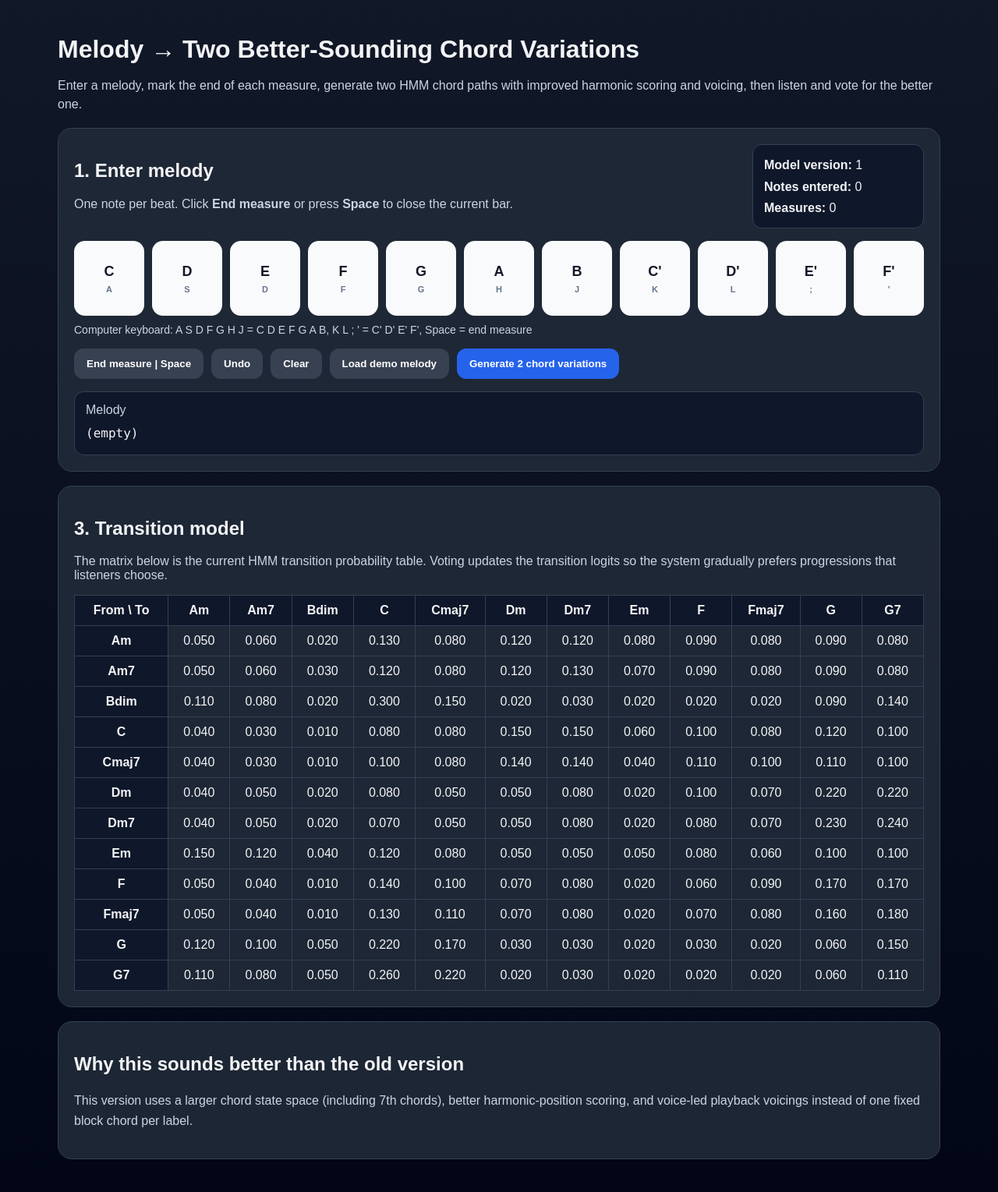
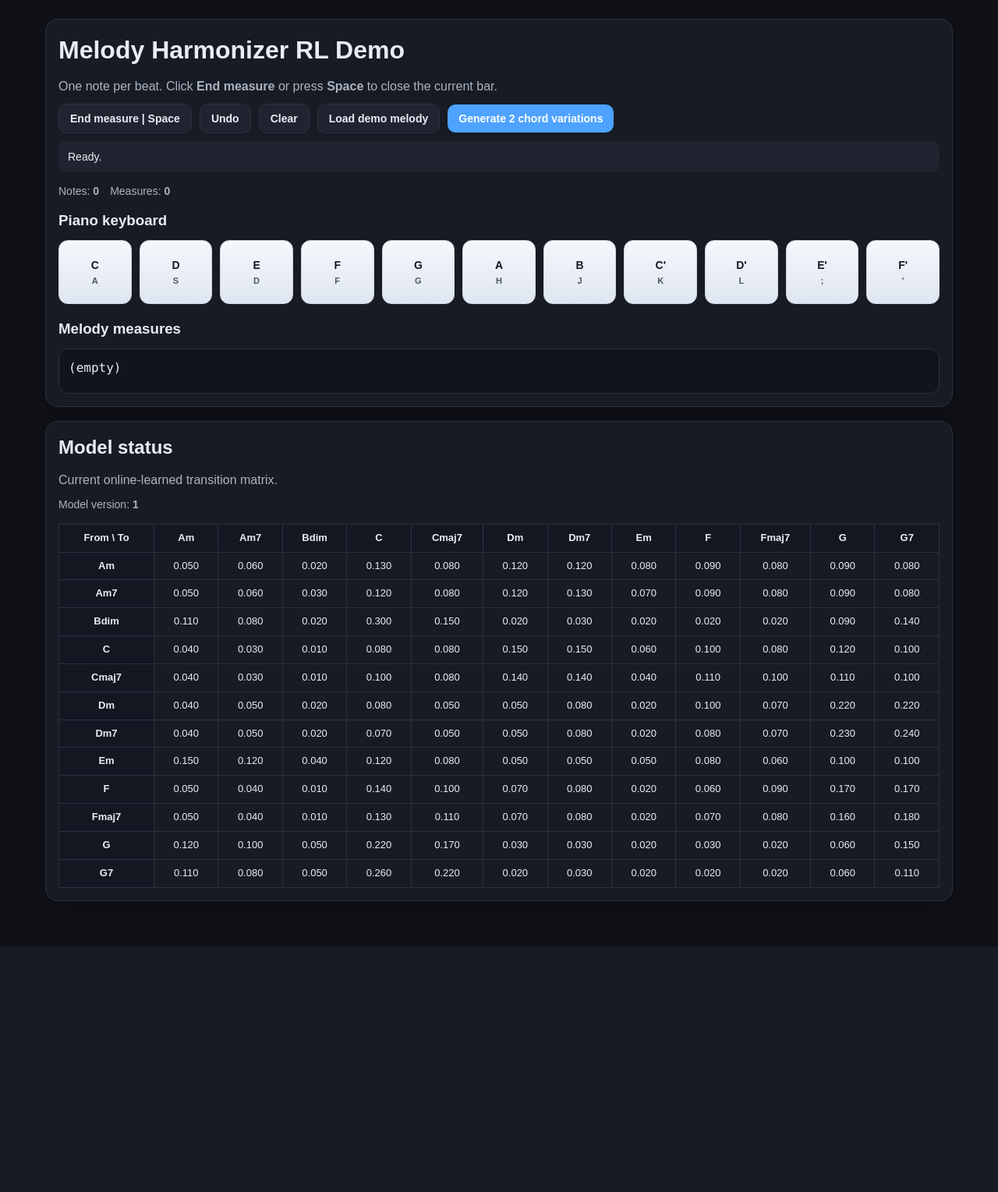
Before and after one commit to haoyunyang777/render_melody_service, a Flask app: page / in a window 1280 px wide. Shown: the whole page at 78% size. After the commit the page ends 1214 px from the top, so only its background shows below. Run offline with Flask 3, Linux system fonts and the light colour scheme; some libraries are stand-ins or nearby versions.

Commit message:
Add files via upload

```diff
--- a/templates/index.html
+++ b/templates/index.html
@@ -1,41 +1,308 @@
-<!doctype html>
+<!DOCTYPE html>
 <html lang="en">
 <head>
-  <meta charset="utf-8" />
-  <meta name="viewport" content="width=device-width, initial-scale=1" />
-  <title>Melody Chord Preference Trainer</title>
-  <link rel="stylesheet" href="{{ url_for('static', filename='style.css') }}" />
-  <script src="https://cdnjs.cloudflare.com/ajax/libs/tone/15.1.22/Tone.min.js" defer></script>
-  <script src="{{ url_for('static', filename='app.js') }}" defer></script>
+  <meta charset="UTF-8" />
+  <meta name="viewport" content="width=device-width, initial-scale=1.0" />
+  <title>Melody Harmonizer RL Demo</title>
+  <script src="https://unpkg.com/tone@14.7.77/build/Tone.js"></script>
+  <style>
+    :root {
+      --bg: #0f1117;
+      --panel: #171b24;
+      --panel-2: #1f2430;
+      --text: #e8ecf3;
+      --muted: #aab4c3;
+      --line: #2a3140;
+      --primary: #4da3ff;
+      --primary-2: #1d4ed8;
+      --success-bg: #183a24;
+      --success-fg: #b8f5c8;
+      --warn-bg: #4a3412;
+      --warn-fg: #ffd89a;
+      --error-bg: #4a1f24;
+      --error-fg: #ffb8c0;
+    }
+
+    * {
+      box-sizing: border-box;
+    }
+
+    body {
+      margin: 0;
+      font-family: Arial, Helvetica, sans-serif;
+      background: var(--bg);
+      color: var(--text);
+      line-height: 1.45;
+    }
+
+    .container {
+      max-width: 1200px;
+      margin: 0 auto;
+      padding: 24px 18px 40px;
+    }
+
+    h1, h2, h3 {
+      margin: 0 0 12px 0;
+    }
+
+    p {
+      margin: 0 0 10px 0;
+    }
+
+    .muted {
+      color: var(--muted);
+    }
+
+    .panel {
+      background: var(--panel);
+      border: 1px solid var(--line);
+      border-radius: 16px;
+      padding: 16px;
+      margin-bottom: 18px;
+      box-shadow: 0 6px 18px rgba(0, 0, 0, 0.18);
+    }
+
+    .controls {
+      display: flex;
+      gap: 10px;
+      align-items: center;
+    }
+
+    .controls.wrap {
+      flex-wrap: wrap;
+    }
+
+    button {
+      border: 0;
+      border-radius: 10px;
+      padding: 10px 14px;
+      font-size: 14px;
+      font-weight: 600;
+      cursor: pointer;
+      transition: transform 0.12s ease, opacity 0.12s ease, box-shadow 0.15s ease, background 0.15s ease;
+    }
+
+    button:hover {
+      transform: translateY(-1px);
+    }
+
+    button:disabled {
+      opacity: 0.55;
+      cursor: not-allowed;
+      transform: none;
+    }
+
+    button.primary {
+      background: var(--primary);
+      color: white;
+    }
+
+    button.primary:hover {
+      background: var(--primary-2);
+    }
+
+    button.secondary {
+      background: var(--panel-2);
+      color: var(--text);
+      border: 1px solid var(--line);
+    }
+
+    button.secondary:hover {
+      background: #283041;
+    }
+
+    .stats {
+      display: flex;
+      flex-wrap: wrap;
+      gap: 14px;
+      margin: 10px 0 14px;
+      color: var(--muted);
+      font-size: 14px;
+    }
+
+    .mono-box {
+      background: #10141d;
+      border: 1px solid var(--line);
+      border-radius: 12px;
+      padding: 12px;
+      font-family: Consolas, Monaco, monospace;
+      white-space: pre-wrap;
+      word-break: break-word;
+      min-height: 58px;
+    }
+
+    .piano-grid {
+      display: grid;
+      grid-template-columns: repeat(auto-fit, minmax(88px, 1fr));
+      gap: 10px;
+      margin-top: 12px;
+    }
+
+    .piano-key {
+      min-height: 82px;
+      background: linear-gradient(180deg, #f5f7fb, #dfe6f1);
+      color: #111827;
+      border: 1px solid #cfd6e3;
+      border-radius: 12px;
+      display: flex;
+      flex-direction: column;
+      justify-content: center;
+      align-items: center;
+    }
+
+    .piano-key small {
+      margin-top: 6px;
+      color: #4b5563;
+      font-size: 11px;
+    }
+
+    .piano-key.active {
+      background: linear-gradient(180deg, #fff7cf, #ffe38f);
+      box-shadow: 0 0 0 3px rgba(255, 219, 77, 0.25);
+    }
+
+    .action-feedback {
+      margin: 10px 0 14px 0;
+      padding: 10px 12px;
+      border-radius: 10px;
+      background: var(--panel-2);
+      color: var(--text);
+      font-size: 14px;
+      transition: all 0.2s ease;
+    }
+
+    .action-feedback.info {
+      background: var(--panel-2);
+      color: var(--text);
+    }
+
+    .action-feedback.success {
+      background: var(--success-bg);
+      color: var(--success-fg);
+    }
+
+    .action-feedback.warn {
+      background: var(--warn-bg);
+      color: var(--warn-fg);
+    }
+
+    .action-feedback.error {
+      background: var(--error-bg);
+      color: var(--error-fg);
+    }
+
+    .measure-flash {
+      outline: 2px solid #7ee787;
+      background: rgba(126, 231, 135, 0.10);
+      border-radius: 8px;
+      transition: all 0.18s ease;
+    }
+
+    .btn-flash {
+      box-shadow: 0 0 0 3px rgba(126, 231, 135, 0.35);
+      transform: translateY(-1px);
+      transition: all 0.15s ease;
+    }
+
+    .comparison-grid {
+      display: grid;
+      grid-template-columns: 1fr 1fr;
+      gap: 16px;
+      margin-top: 14px;
+    }
+
+    .variation-card {
+      background: #10141d;
+      border: 1px solid var(--line);
+      border-radius: 14px;
+      padding: 14px;
+    }
+
+    .variation-head {
+      display: flex;
+      justify-content: space-between;
+      align-items: center;
+      gap: 10px;
+      margin-bottom: 12px;
+    }
+
+    .variation-actions {
+      display: flex;
+      gap: 10px;
+      flex-wrap: wrap;
+      margin-bottom: 12px;
+    }
+
+    .chord-list {
+      display: grid;
+      gap: 10px;
+    }
+
+    .chord-cell {
+      background: #171d29;
+      border: 1px solid var(--line);
+      border-radius: 12px;
+      padding: 10px;
+    }
+
+    .measure-index {
+      color: var(--muted);
+      font-size: 12px;
+      margin-bottom: 4px;
+    }
+
+    .chord-label {
+      font-size: 18px;
+      font-weight: 700;
+      margin-bottom: 4px;
+    }
+
+    .tiny {
+      font-size: 12px;
+      color: var(--muted);
+      margin-top: 2px;
+    }
+
+    .hidden {
+      display: none;
+    }
+
+    .matrix-wrap {
+      overflow-x: auto;
+    }
+
+    .matrix-table {
+      width: 100%;
+      border-collapse: collapse;
+      font-size: 13px;
+      min-width: 760px;
+    }
+
+    .matrix-table th,
+    .matrix-table td {
+      border: 1px solid var(--line);
+      padding: 8px 10px;
+      text-align: center;
+    }
+
+    .matrix-table th {
+      background: #121722;
+    }
+
+    @media (max-width: 900px) {
+      .comparison-grid {
+        grid-template-columns: 1fr;
+      }
+    }
+  </style>
 </head>
 <body>
-  <main class="container">
-    <header class="hero">
-      <h1>Melody → Two Better-Sounding Chord Variations</h1>
-      <p>
-        Enter a melody, mark the end of each measure, generate two HMM chord paths with improved
-        harmonic scoring and voicing, then listen and vote for the better one.
+  <div class="container">
+    <div class="panel">
+      <h1>Melody Harmonizer RL Demo</h1>
+      <p class="muted">
+        One note per beat. Click <strong>End measure</strong> or press <strong>Space</strong> to close the current bar.
       </p>
-    </header>
-
-    <section class="panel">
-      <div class="row space-between wrap">
-        <div>
-          <h2>1. Enter melody</h2>
-          <p class="muted">One note per beat. Click <strong>End measure</strong> or press <strong>Space</strong> to close the current bar.</p>
-        </div>
-        <div class="status-box">
-          <div><strong>Model version:</strong> <span id="modelVersion">-</span></div>
-          <div><strong>Notes entered:</strong> <span id="noteCount">0</span></div>
-          <div><strong>Measures:</strong> <span id="measureCount">0</span></div>
-        </div>
-      </div>
-
-      <div id="piano" class="piano"></div>
-
-      <div class="keyboard-help">
-        Computer keyboard: A S D F G H J = C D E F G A B, K L ; ' = C' D' E' F', Space = end measure
-      </div>
 
       <div class="controls wrap">
         <button id="endMeasureBtn" class="secondary">End measure | Space</button>
@@ -45,57 +312,63 @@
         <button id="generateBtn" class="primary">Generate 2 chord variations</button>
       </div>
 
-      <div class="melody-box">
-        <div class="muted">Melody</div>
-        <div id="melodyMeasures" class="melody-text">(empty)</div>
+      <div id="actionFeedback" class="action-feedback">Ready.</div>
+
+      <div class="stats">
+        <div>Notes: <strong id="noteCount">0</strong></div>
+        <div>Measures: <strong id="measureCount">0</strong></div>
       </div>
-    </section>
 
-    <section id="resultSection" class="panel hidden">
-      <h2>2. Listen and compare</h2>
-      <div class="two-col">
-        <article class="variation-card">
+      <h3>Piano keyboard</h3>
+      <div id="piano" class="piano-grid"></div>
+
+      <h3 style="margin-top:18px;">Melody measures</h3>
+      <div id="melodyMeasures" class="mono-box">(empty)</div>
+    </div>
+
+    <div id="resultSection" class="panel hidden">
+      <h2>Chord comparison</h2>
+      <p class="muted">Listen to both versions, then vote for the better one.</p>
+
+      <div class="comparison-grid">
+        <div class="variation-card">
           <div class="variation-head">
             <h3>Variation A</h3>
-            <span id="scoreA" class="badge"></span>
+            <div id="scoreA" class="muted">score -</div>
           </div>
-          <div id="chordsA" class="chord-grid"></div>
-          <div class="controls wrap">
+          <div class="variation-actions">
             <button id="playA" class="secondary">Play A</button>
-            <button id="voteA" class="vote">Vote A is better</button>
+            <button id="voteA" class="primary">Vote A is better</button>
           </div>
-        </article>
+          <div id="chordsA" class="chord-list"></div>
+        </div>
 
-        <article class="variation-card">
+        <div class="variation-card">
           <div class="variation-head">
             <h3>Variation B</h3>
-            <span id="scoreB" class="badge"></span>
+            <div id="scoreB" class="muted">score -</div>
           </div>
-          <div id="chordsB" class="chord-grid"></div>
-          <div class="controls wrap">
+          <div class="variation-actions">
             <button id="playB" class="secondary">Play B</button>
-            <button id="voteB" class="vote">Vote B is better</button>
+            <button id="voteB" class="primary">Vote B is better</button>
           </div>
-        </article>
+          <div id="chordsB" class="chord-list"></div>
+        </div>
       </div>
-    </section>
+    </div>
 
-    <section class="panel">
-      <h2>3. Transition model</h2>
-      <p class="muted">
-        The matrix below is the current HMM transition probability table. Voting updates the transition
-        logits so the system gradually prefers progressions that listeners choose.
-      </p>
-      <div id="matrix" class="matrix"></div>
-    </section>
+    <div class="panel">
+      <h2>Model status</h2>
+      <p class="muted">Current online-learned transition matrix.</p>
+      <div class="stats">
+        <div>Model version: <strong id="modelVersion">-</strong></div>
+      </div>
+      <div class="matrix-wrap">
+        <div id="matrix"></div>
+      </div>
+    </div>
+  </div>
 
-    <section class="panel footnote">
-      <h2>Why this sounds better than the old version</h2>
-      <p>
-        This version uses a larger chord state space (including 7th chords), better harmonic-position scoring,
-        and voice-led playback voicings instead of one fixed block chord per label.
-      </p>
-    </section>
-  </main>
+  <script src="{{ url_for('static', filename='app.js') }}"></script>
 </body>
 </html>
```
